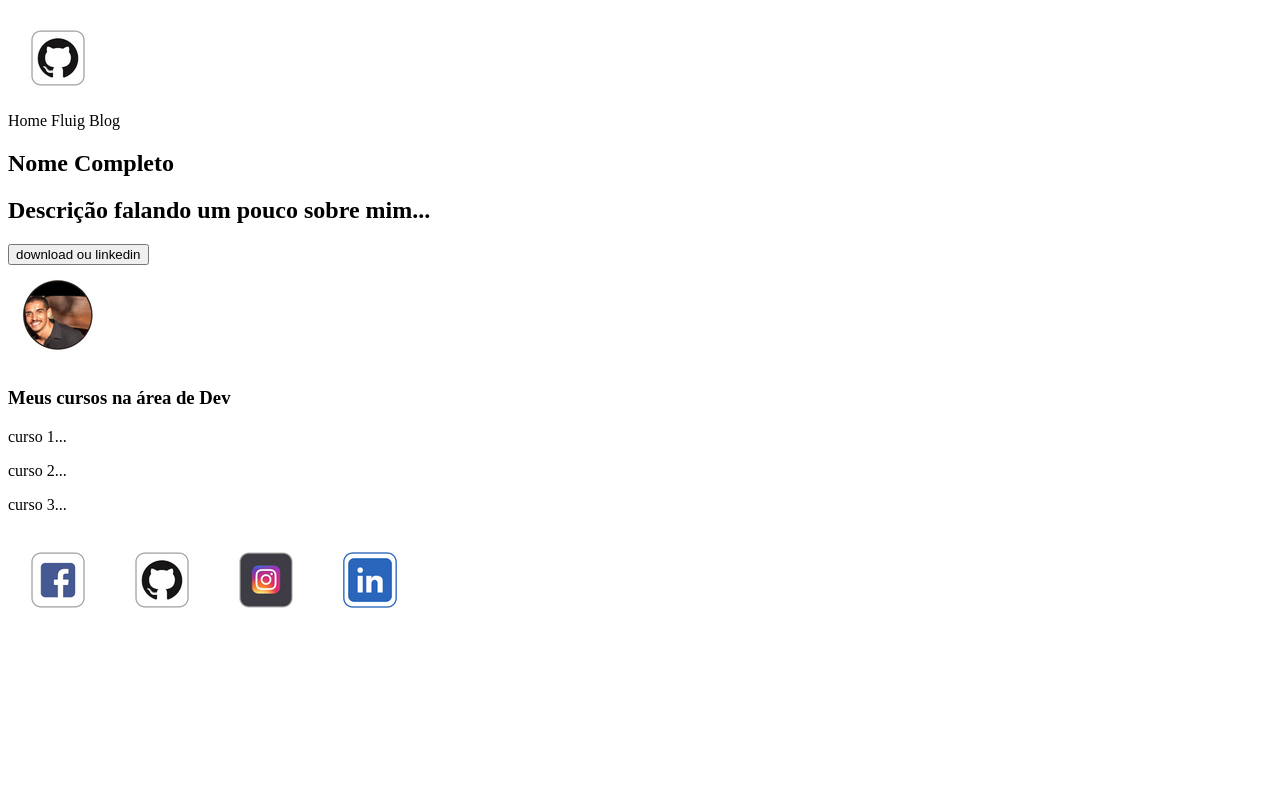
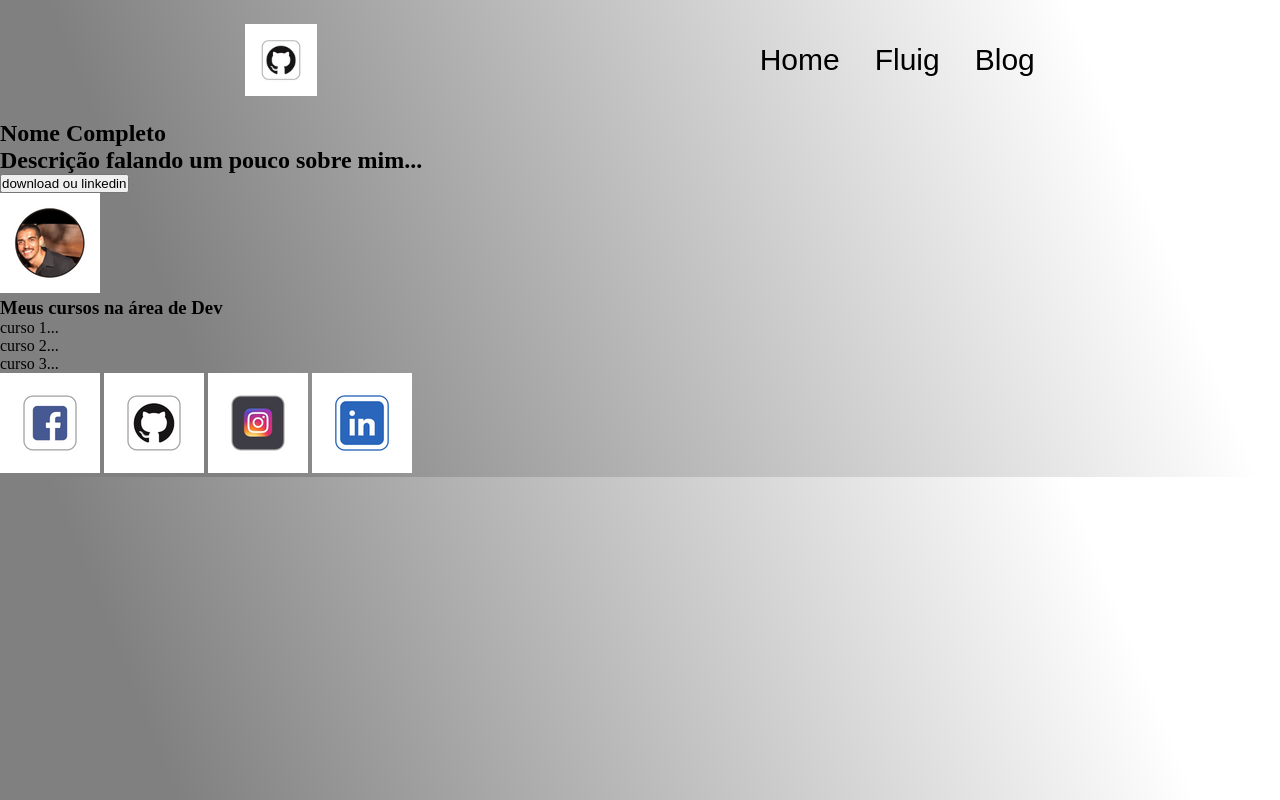
Before and after one commit to Rodcelly/First-Project, a plain HTML site: page index.html in a window 1280 px wide. Drawn offline with Linux system fonts and the light colour scheme; a web font is replaced by a local one.

Commit message:
início estilização com css

```diff
--- a/index.html
+++ b/index.html
@@ -5,17 +5,18 @@
     <meta name="viewport" content="width=device-width, initial-scale=1.0">
     <meta name="description" content="conheça melhor o meu trabalho">
     <title>Rodcelly Jr.</title>
+    <link rel="stylesheet" type="text/css" href="style.css">
 </head>
 
 <body>
 
     <header class="cabeçalho">
 
-        <img class="cabeçalho imagem" src="logo github.png" alt="imagem interativa github">
-        <nav>
-            <a class="cabeçalho 1">Home</a>
-            <a class="cabeçalho 2">Fluig</a>
-            <a class="cabeçalho 3">Blog</a>
+        <img class="cabeçalho-imagem" src="logo github.png" alt="imagem interativa github">
+        <nav class="cabeçalho-menu">
+            <a class="cabeçalho-menu-item">Home</a>
+            <a class="cabeçalho-menu-item">Fluig</a>
+            <a class="cabeçalho-menu-item">Blog</a>
         </nav>
 
     </header>
--- a/style.css
+++ b/style.css
@@ -0,0 +1,37 @@
+@import url('https://fonts.googleapis.com/css2?family=Dongle&family=Mukta:wght@300&display=swap');
+
+* {
+    margin: 0;
+    padding: 0;
+    box-sizing: border-box;
+    text-decoration: none;
+}
+
+Body {
+    font-size: 100%;
+    background-image: linear-gradient(68.15deg, gray 16.2%, white 85.61%);
+}
+
+.cabeçalho{
+    display: flex;
+    flex-direction: row;
+    align-items: center;
+    justify-content: space-around;
+    padding: 24px;
+}
+
+.cabeçalho-imagem{
+    height: 72px;
+}
+
+.cabeçalho-menu{
+    display: flex;
+    gap: 35px;
+}
+
+.cabeçalho-menu-item{
+    font-family: 'Dongle', sans-serif;
+    font-size: 30px;
+    Color: black;
+    font-weight: 400;
+}
```
